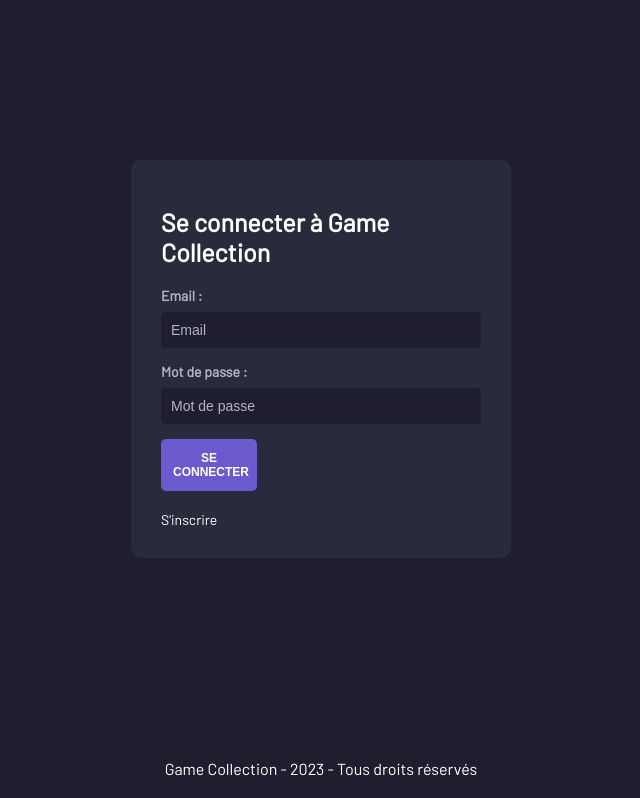
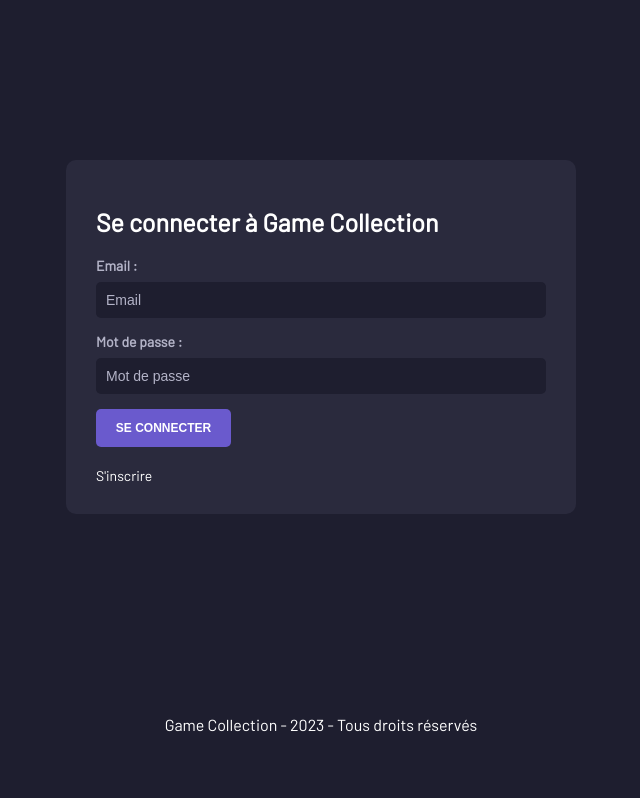
Before and after one commit to Yoshi-OOF/Game-Collection, a PHP site: page /index.php?action=Login in a window 1280 px wide. Shown: the top 798 px of the page, without its empty margins (319-959 px from the left). After the commit the page ends 732 px from the top, so only its background shows below. Run offline with PHP 8.4, Linux system fonts and the light colour scheme.

Commit message:
static size login container

```diff
--- a/Css/Login.css
+++ b/Css/Login.css
@@ -6,6 +6,7 @@ body {
 }
 
 .login-container {
+    min-width: 450px;
     margin-left: auto;
     margin-right: auto;
     background: #2a2a3d;
```
